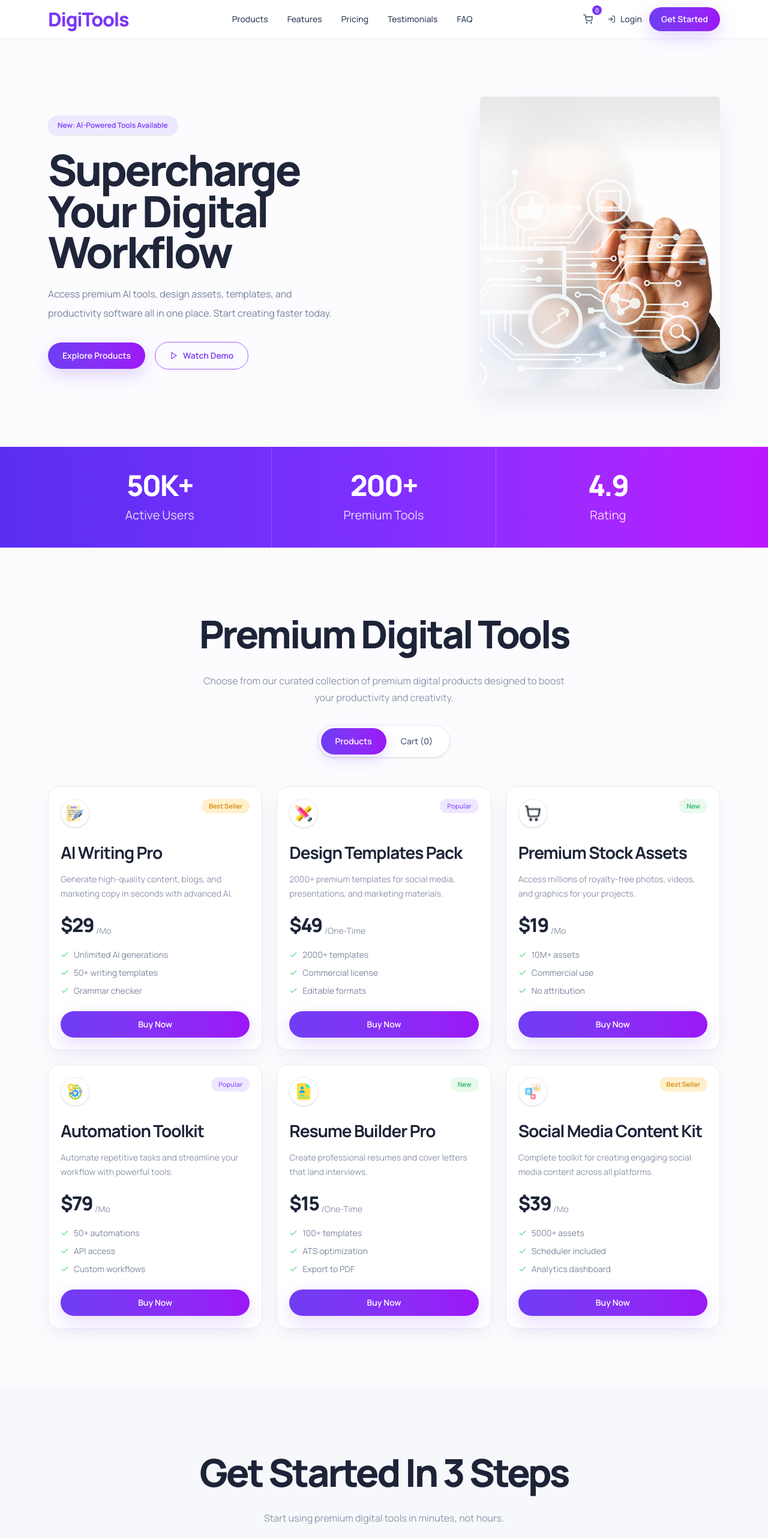
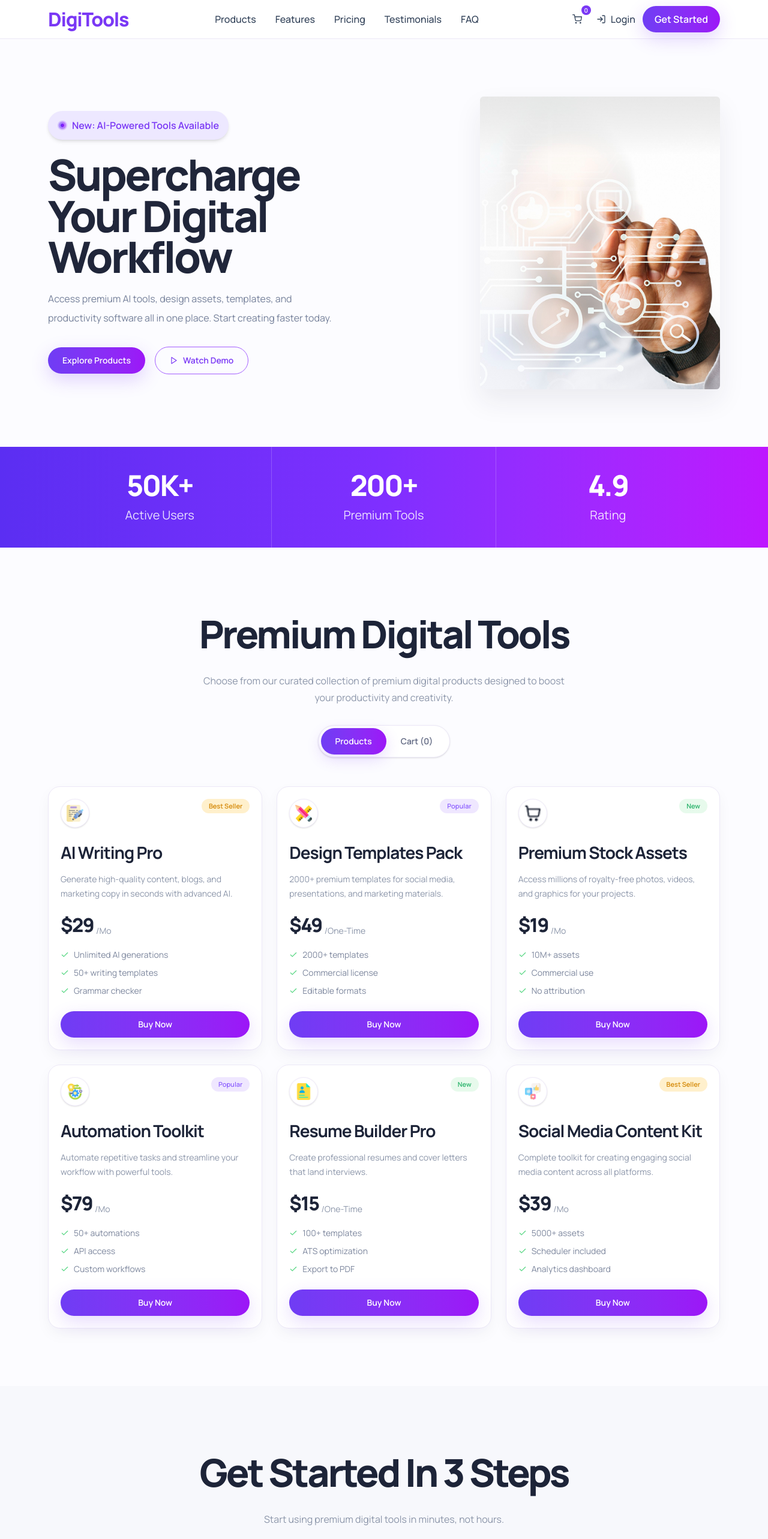
Before and after one commit to itzSumma/DigiTools, a React (Vite) app: page / in a window 1280 px wide. Shown: the top 2566 px of the page at 60% size. Built offline with nearby package versions, Linux system fonts and the light colour scheme.

Commit message:
improve ui as figma

```diff
--- a/src/App.jsx
+++ b/src/App.jsx
@@ -34,6 +34,18 @@ const assetMap = {
   shoppingCartImage,
 }
 
+const mapCatalogData = (data) => ({
+  products: data.products.map((product) => ({
+    ...product,
+    iconSrc: assetMap[product.icon],
+  })),
+  steps: data.steps.map((step) => ({
+    ...step,
+    iconSrc: assetMap[step.icon],
+  })),
+  pricingPlans: data.pricingPlans,
+})
+
 function App() {
   const [catalog, setCatalog] = useState({
     products: [],
@@ -52,17 +64,7 @@ function App() {
 
       if (cancelled) return
 
-      setCatalog({
-        products: data.products.map((product) => ({
-          ...product,
-          iconSrc: assetMap[product.icon],
-        })),
-        steps: data.steps.map((step) => ({
-          ...step,
-          iconSrc: assetMap[step.icon],
-        })),
-        pricingPlans: data.pricingPlans,
-      })
+      setCatalog(mapCatalogData(data))
     }
 
     loadData()
--- a/src/assets/Components/Banner.jsx
+++ b/src/assets/Components/Banner.jsx
@@ -1,4 +1,5 @@
 import { FiPlay } from 'react-icons/fi'
+import groupFive from '../Group 5.png'
 
 const Banner = ({ heroAssets }) => {
   return (
@@ -7,7 +8,8 @@ const Banner = ({ heroAssets }) => {
       id="hero"
     >
       <div className="max-w-[34rem]">
-        <span className="inline-flex rounded-full bg-[#ede8ff] px-4 py-2 text-xs font-semibold text-[#7a38f5] shadow-sm">
+        <span className="inline-flex items-center gap-2 rounded-full bg-[#ede8ff] px-4 py-3 text-md font-semibold text-[#7a38f5] shadow-md">
+          <img src={groupFive} alt="" aria-hidden="true" className="h-4 w-4 object-contain" />
           New: AI-Powered Tools Available
         </span>
         <h1 className="mt-6 text-[2.6rem] font-extrabold leading-[0.95] tracking-[-0.05em] text-[#20263a] md:text-[4.5rem]">
--- a/src/assets/Components/MainSection.jsx
+++ b/src/assets/Components/MainSection.jsx
@@ -2,6 +2,16 @@ import {
   FiCheck,
   FiShoppingCart,
 } from 'react-icons/fi'
+import {
+  pillToggleWrap,
+  primaryButton,
+  sectionCopy,
+  sectionHeadingWrap,
+  sectionTitle,
+  sectionWidth,
+  surfaceCard,
+  toggleButton,
+} from './uiStyles'
 
 const tagStyles = {
   'best-seller': 'bg-[#fff0cc] text-[#d48806]',
@@ -17,7 +27,7 @@ const formatPeriod = (period) => {
 
 const ProductCard = ({ product, onAddToCart }) => {
   return (
-    <article className="rounded-[1.15rem] border border-[#ece8f7] bg-white p-5 shadow-[0_12px_30px_rgba(28,30,53,0.05)]">
+    <article className={`${surfaceCard} p-5`}>
       <div className="flex items-start justify-between gap-4">
         <div className="flex h-12 w-12 items-center justify-center rounded-full border border-[#f0ebfb] bg-white shadow-sm">
           <img
@@ -53,7 +63,7 @@ const ProductCard = ({ product, onAddToCart }) => {
       <button
         type="button"
         onClick={() => onAddToCart(product)}
-        className="mt-6 inline-flex w-full items-center justify-center rounded-full bg-gradient-to-r from-[#6f3df4] to-[#9c16f7] px-5 py-3 text-sm font-semibold text-white shadow-[0_10px_30px_rgba(122,56,245,0.18)]"
+        className={`${primaryButton} mt-6 w-full`}
       >
         Buy Now
       </button>
@@ -64,7 +74,7 @@ const ProductCard = ({ product, onAddToCart }) => {
 const CartSection = ({ cartItems, totalPrice, onRemoveItem, onCheckout }) => {
   if (cartItems.length === 0) {
     return (
-      <div className="rounded-[1.5rem] border border-[#ece8f7] bg-white px-6 py-14 text-center shadow-[0_12px_30px_rgba(28,30,53,0.04)]">
+      <div className={`${surfaceCard} rounded-[1.5rem] px-6 py-14 text-center`}>
         <div className="mx-auto flex h-14 w-14 items-center justify-center rounded-full bg-[#f2ebff] text-[#7a38f5]">
           <FiShoppingCart className="text-xl" />
         </div>
@@ -75,7 +85,7 @@ const CartSection = ({ cartItems, totalPrice, onRemoveItem, onCheckout }) => {
   }
 
   return (
-    <div className="rounded-[1.5rem] border border-[#ece8f7] bg-white p-6 shadow-[0_12px_30px_rgba(28,30,53,0.04)] md:p-8">
+    <div className={`${surfaceCard} rounded-[1.5rem] p-6 md:p-8`}>
       <h3 className="text-[2rem] font-bold tracking-[-0.04em] text-[#1d2438]">Your Cart</h3>
 
       <div className="mt-6 space-y-4">
@@ -110,7 +120,7 @@ const CartSection = ({ cartItems, totalPrice, onRemoveItem, onCheckout }) => {
       <button
         type="button"
         onClick={onCheckout}
-        className="mt-4 inline-flex w-full items-center justify-center rounded-full bg-gradient-to-r from-[#6f3df4] to-[#9c16f7] px-5 py-3 text-sm font-semibold text-white shadow-[0_10px_30px_rgba(122,56,245,0.18)]"
+        className={`${primaryButton} mt-4 w-full`}
       >
         Proceed to Checkout
       </button>
@@ -129,38 +139,28 @@ const MainSection = ({
   onCheckout,
 }) => {
   return (
-    <section className="mx-auto w-[min(1120px,calc(100%-1.5rem))] py-20 md:py-24" id="products">
-      <div className="mx-auto max-w-[42rem] text-center">
-        <h2 className="text-[2.6rem] font-extrabold tracking-[-0.05em] text-[#1d2438] md:text-[4rem]">
-          Premium Digital Tools
-        </h2>
-        <p className="mx-auto mt-4 max-w-[38rem] text-base leading-7 text-[#8b95a9]">
+    <section className={`${sectionWidth} py-20 md:py-24`} id="products">
+      <div className={`${sectionHeadingWrap} max-w-[42rem]`}>
+        <h2 className={sectionTitle}>Premium Digital Tools</h2>
+        <p className={`${sectionCopy} mx-auto max-w-[38rem]`}>
           Choose from our curated collection of premium digital products designed
           to boost your productivity and creativity.
         </p>
       </div>
 
       <div className="mt-8 flex justify-center">
-        <div className="inline-flex rounded-full border border-[#ece8f7] bg-white p-1 shadow-sm">
+        <div className={pillToggleWrap}>
           <button
             type="button"
             onClick={() => onSetActiveTab('products')}
-            className={`rounded-full px-6 py-3 text-sm font-semibold transition ${
-              activeTab === 'products'
-                ? 'bg-gradient-to-r from-[#6f3df4] to-[#9c16f7] text-white shadow-[0_8px_24px_rgba(122,56,245,0.18)]'
-                : 'text-[#5f6781]'
-            }`}
+            className={toggleButton(activeTab === 'products')}
           >
             Products
           </button>
           <button
             type="button"
             onClick={() => onSetActiveTab('cart')}
-            className={`rounded-full px-6 py-3 text-sm font-semibold transition ${
-              activeTab === 'cart'
-                ? 'bg-gradient-to-r from-[#6f3df4] to-[#9c16f7] text-white shadow-[0_8px_24px_rgba(122,56,245,0.18)]'
-                : 'text-[#5f6781]'
-            }`}
+            className={toggleButton(activeTab === 'cart')}
           >
             Cart ({cartItems.length})
           </button>
--- a/src/assets/Components/Navbar.jsx
+++ b/src/assets/Components/Navbar.jsx
@@ -8,7 +8,7 @@ const Navbar = ({ cartCount, onOpenCart }) => {
           DigiTools
         </a>
 
-        <nav className="hidden items-center gap-8 text-sm font-medium text-slate-700 lg:flex">
+        <nav className="hidden items-center gap-8 text-md font-medium text-slate-700 lg:flex">
           <a href="#products" className="transition hover:text-[#7a38f5]">Products</a>
           <a href="#steps" className="transition hover:text-[#7a38f5]">Features</a>
           <a href="#pricing" className="transition hover:text-[#7a38f5]">Pricing</a>
@@ -23,21 +23,21 @@ const Navbar = ({ cartCount, onOpenCart }) => {
             aria-label={`Cart with ${cartCount} items`}
             className="relative inline-flex h-10 w-10 items-center justify-center rounded-full border border-transparent text-slate-700 transition hover:border-[#ece8f7] hover:bg-[#faf8ff]"
           >
-            <FiShoppingCart className="text-base" />
+            <FiShoppingCart className="text-md" />
             <span className="absolute -right-1 -top-1 inline-flex h-4 min-w-4 items-center justify-center rounded-full bg-[#7a38f5] px-1 text-[10px] font-semibold text-white">
               {cartCount}
             </span>
           </button>
           <a
             href="#footer"
-            className="hidden items-center gap-2 text-sm font-medium text-slate-700 transition hover:text-[#7a38f5] md:inline-flex"
+            className="hidden items-center gap-2 text-md font-medium text-slate-700 transition hover:text-[#7a38f5] md:inline-flex"
           >
-            <FiLogIn className="text-sm" />
+            <FiLogIn className="text-base" />
             Login
           </a>
           <a
             href="#products"
-            className="hidden rounded-full bg-gradient-to-r from-[#6f3df4] to-[#9c16f7] px-5 py-2.5 text-sm font-semibold text-white shadow-[0_10px_30px_rgba(122,56,245,0.22)] transition hover:translate-y-[-1px] md:inline-flex"
+            className="hidden rounded-full bg-gradient-to-r from-[#6f3df4] to-[#9c16f7] px-5 py-2.5 text-base font-semibold text-white shadow-[0_10px_30px_rgba(122,56,245,0.22)] transition hover:translate-y-[-1px] md:inline-flex"
           >
             Get Started
           </a>
--- a/src/assets/Components/Steps.jsx
+++ b/src/assets/Components/Steps.jsx
@@ -1,14 +1,18 @@
+import {
+  sectionCopy,
+  sectionHeadingWrap,
+  sectionTitle,
+  sectionWidth,
+  surfaceCard,
+} from './uiStyles'
+
 const Steps = ({ steps }) => {
   return (
     <section className="bg-[#f7f8fc] py-20 md:py-24" id="steps">
-      <div className="mx-auto w-[min(1120px,calc(100%-1.5rem))]">
-        <div className="mx-auto max-w-[40rem] text-center">
-          <h2 className="text-[2.6rem] font-extrabold tracking-[-0.05em] text-[#1d2438] md:text-[4rem]">
-            Get Started In 3 Steps
-          </h2>
-          <p className="mt-4 text-base text-[#8b95a9]">
-            Start using premium digital tools in minutes, not hours.
-          </p>
+      <div className={sectionWidth}>
+        <div className={`${sectionHeadingWrap} max-w-[40rem]`}>
+          <h2 className={sectionTitle}>Get Started In 3 Steps</h2>
+          <p className={sectionCopy}>Start using premium digital tools in minutes, not hours.</p>
         </div>
 
         <div className="mt-12 grid gap-6 md:grid-cols-3">
@@ -16,7 +20,7 @@ const Steps = ({ steps }) => {
             return (
               <article
                 key={step.title}
-                className="relative rounded-[1.25rem] border border-[#ece8f7] bg-white px-6 py-10 text-center shadow-[0_10px_24px_rgba(28,30,53,0.04)]"
+                className={`${surfaceCard} relative px-6 py-10 text-center`}
               >
                 <span className="absolute right-4 top-4 inline-flex h-8 w-8 items-center justify-center rounded-full bg-gradient-to-r from-[#6f3df4] to-[#9c16f7] text-xs font-semibold text-white">
                   0{index + 1}
--- /dev/null
+++ b/src/assets/Components/uiStyles.js
@@ -0,0 +1,27 @@
+export const sectionWidth = 'mx-auto w-[min(1120px,calc(100%-1.5rem))]'
+
+export const sectionHeadingWrap = 'mx-auto text-center'
+
+export const sectionTitle =
+  'text-[2.6rem] font-extrabold tracking-[-0.05em] text-[#1d2438] md:text-[4rem]'
+
+export const sectionCopy = 'mt-4 text-base leading-7 text-[#8b95a9]'
+
+export const surfaceCard =
+  'rounded-[1.25rem] border border-[#ece8f7] bg-white shadow-[0_10px_24px_rgba(28,30,53,0.04)]'
+
+export const primaryButton =
+  'inline-flex items-center justify-center rounded-full bg-gradient-to-r from-[#6f3df4] to-[#9c16f7] px-5 py-3 text-sm font-semibold text-white shadow-[0_10px_30px_rgba(122,56,245,0.18)]'
+
+export const secondaryButton =
+  'inline-flex items-center justify-center rounded-full border border-white/70 px-6 py-3 text-sm font-semibold text-white'
+
+export const pillToggleWrap =
+  'inline-flex rounded-full border border-[#ece8f7] bg-white p-1 shadow-sm'
+
+export const toggleButton = (isActive) =>
+  `rounded-full px-6 py-3 text-sm font-semibold transition ${
+    isActive
+      ? 'bg-gradient-to-r from-[#6f3df4] to-[#9c16f7] text-white shadow-[0_8px_24px_rgba(122,56,245,0.18)]'
+      : 'text-[#5f6781]'
+  }`
```
Also changed, not shown: src/assets/Components/Pricing.jsx (+15 -9 lines), src/assets/Components/ReadyToStart.jsx (+10 -12 lines).
